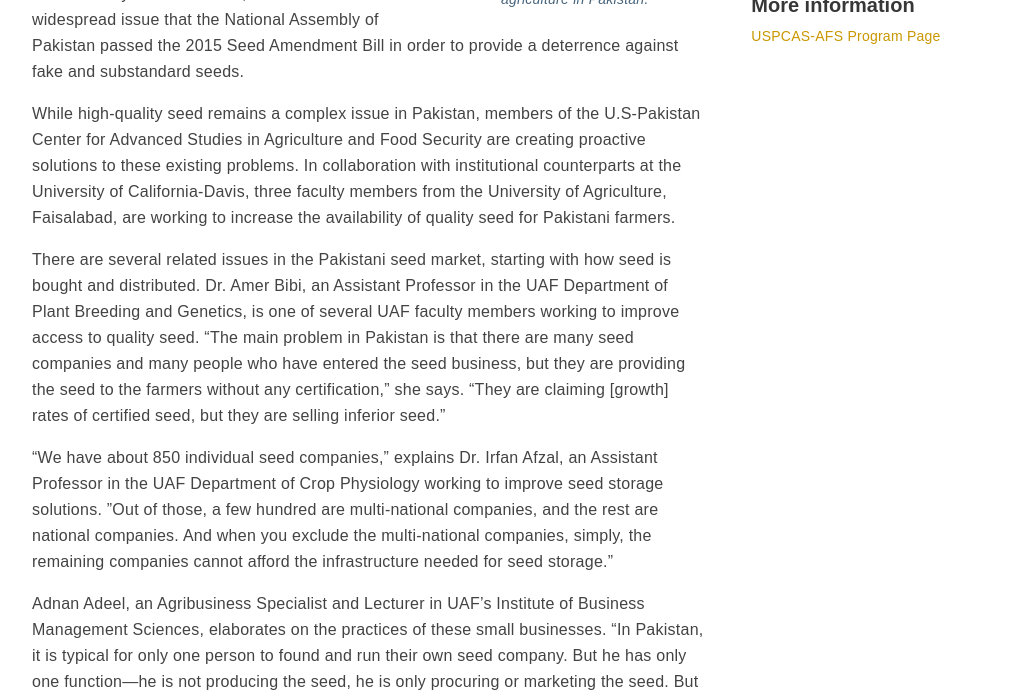
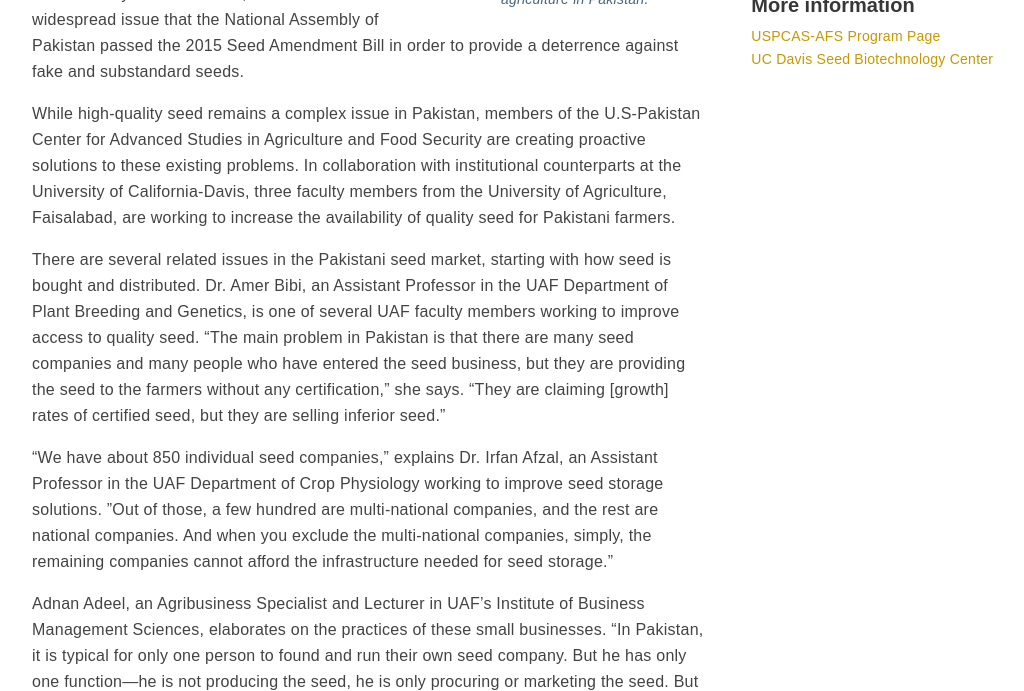
Before and after one commit to ucdavis/ip, a Jekyll site: the page built from _posts/profiles/2015-02-12-SeedQuality.markdown, in a window 1280 px wide and 900 px high, scrolled down 541 px, cut to the strip 209-900 px from the top of the window. Shown: the whole strip, without its empty margins (96-1120 px from the left). Built offline with Jekyll 4.4.1, drawn with Linux system fonts in a browser that asks for light colours; nearby versions of some CDN libraries.

Commit message:
adding link to Seed Biotechnology Center

```diff
--- a/_posts/profiles/2015-02-12-SeedQuality.markdown
+++ b/_posts/profiles/2015-02-12-SeedQuality.markdown
@@ -8,7 +8,7 @@ image: /media/profiles/USPCAS/Seeds_UCD_1
 image-caption: Seed quality issues hinder the growth of agriculture in Pakistan.
 image-banner: UAF_banner
 sponsoring-agency: <img src="/media/sponsors/usaid.svg">
-more-info: <a href="/projects/USPCAS">USPCAS-AFS Program Page</a><br>
+more-info: <a href="/projects/USPCAS">USPCAS-AFS Program Page</a><br><a href="http://sbc.ucdavis.edu/">UC Davis Seed Biotechnology Center</a><br>
 ---
 Agriculture accounts for almost 20% of Pakistan’s Gross Domestic Product (GDP), and is responsible for employing over 40% of the country’s total labor force. Yet, systemic issues continue to hinder the growth potential of Pakistani agriculture. One of the most complex issues is the availability of quality seed for farmers to use. Seed availability is influenced by several factors, and is such a widespread issue that the National Assembly of Pakistan passed the 2015 Seed Amendment Bill in order to provide a deterrence against fake and substandard seeds.<br>
 
```
